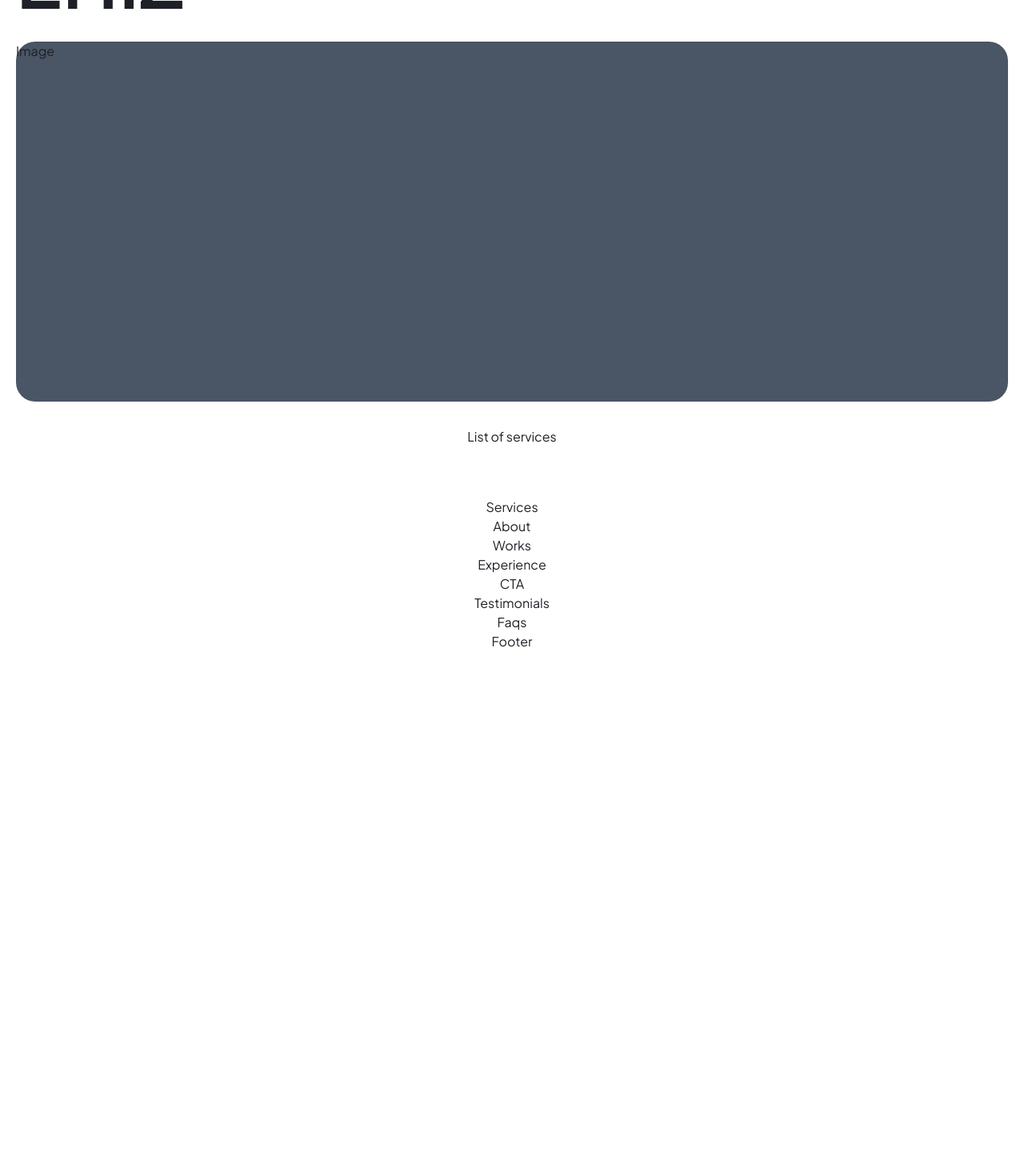
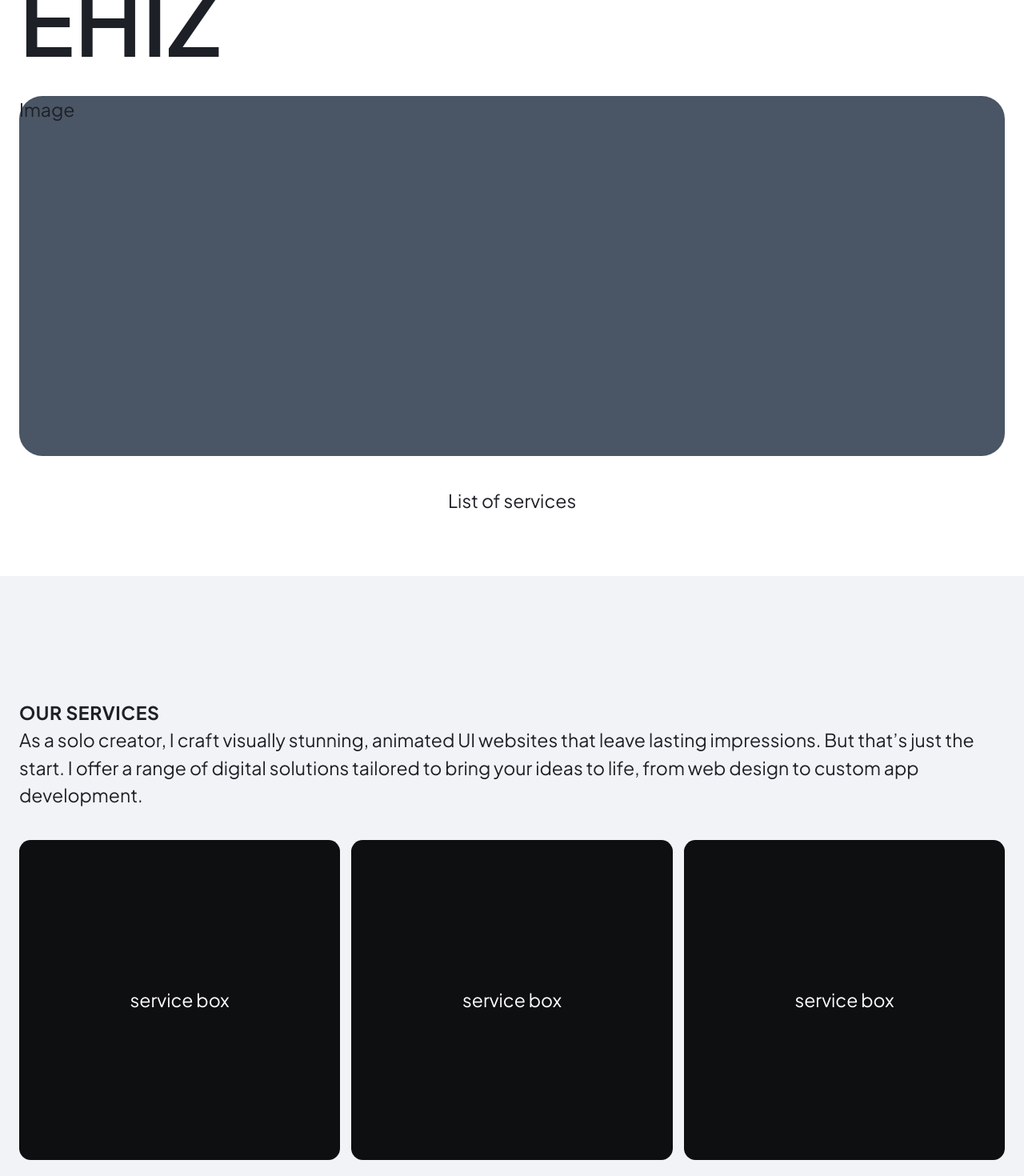
Before and after one commit to Eh1z/Portfolio-2.0, a React (Vite) app: page / in a window 1280 px wide. Shown: the part 260-1730 px from the top of the page at 80% size. Before the commit the page ends 1074 px from the top, so only its background shows below. Built offline with nearby package versions, Linux system fonts and the light colour scheme.

Commit message:
process stage

```diff
--- a/src/App.jsx
+++ b/src/App.jsx
@@ -13,7 +13,7 @@ import {
 
 function App() {
 	return (
-		<div className="flex flex-col items-center justify-start w-full px-5 ">
+		<div className="flex flex-col items-center justify-start w-full">
 			<Navbar />
 			<Hero />
 			<Services />
--- a/src/index.css
+++ b/src/index.css
@@ -9,12 +9,13 @@
 		scroll-behavior: smooth;
 		font-family: "Plus Jakarta Sans", sans-serif;
 		color: var(--color-text);
+		font-size: 1.2rem;
 	}
 }
 
 @theme {
 	--color-accent: #6c5ad5;
-	--color-bgGrey: #f2f3f7;
-	--color-bgDark: #0d0f11;
+	--color-grey: #f2f3f7;
+	--color-dark: #0d0f11;
 	--color-text: #1d2026;
 }
--- a/src/sections/Hero.jsx
+++ b/src/sections/Hero.jsx
@@ -2,7 +2,7 @@ import React from "react";
 
 const Hero = () => {
 	return (
-		<div className="container flex flex-col items-center gap-8 py-16">
+		<div className="container flex flex-col items-center gap-8 px-5 py-16">
 			{/* Text Div */}
 			<div className="flex flex-col justify-between w-full gap-3 xl:flex-row">
 				{/* main text */}
--- a/src/sections/Services.jsx
+++ b/src/sections/Services.jsx
@@ -1,7 +1,42 @@
 import React from "react";
 
 const Services = () => {
-	return <div>Services</div>;
+	return (
+		<>
+			{/* Services Section */}
+			<div className="container flex flex-col px-5 py-32 bg-grey">
+				{/* headline */}
+				<span className="font-bold tracking-wide uppercase ">
+					Our Services
+				</span>
+				<p className="w-full">
+					As a solo creator, I craft visually stunning, animated UI
+					websites that leave lasting impressions. But that’s just the
+					start. I offer a range of digital solutions tailored to
+					bring your ideas to life, from web design to custom app
+					development.
+				</p>
+
+				{/* Services Grid */}
+				<div className="grid w-full grid-cols-3 gap-3 py-8 place-items-center">
+					<div className="w-full bg-dark h-[400px] rounded-xl flex justify-center items-center text-white">
+						service box
+					</div>
+					<div className="w-full bg-dark h-[400px] rounded-xl flex justify-center items-center text-white">
+						service box
+					</div>
+					<div className="w-full bg-dark h-[400px] rounded-xl flex justify-center items-center text-white">
+						service box
+					</div>
+				</div>
+			</div>
+
+			{/* Process */}
+			<div className="container flex flex-col px-5 py-32 text-white bg-dark min-h-[600px]">
+				process
+			</div>
+		</>
+	);
 };
 
 export default Services;
```
